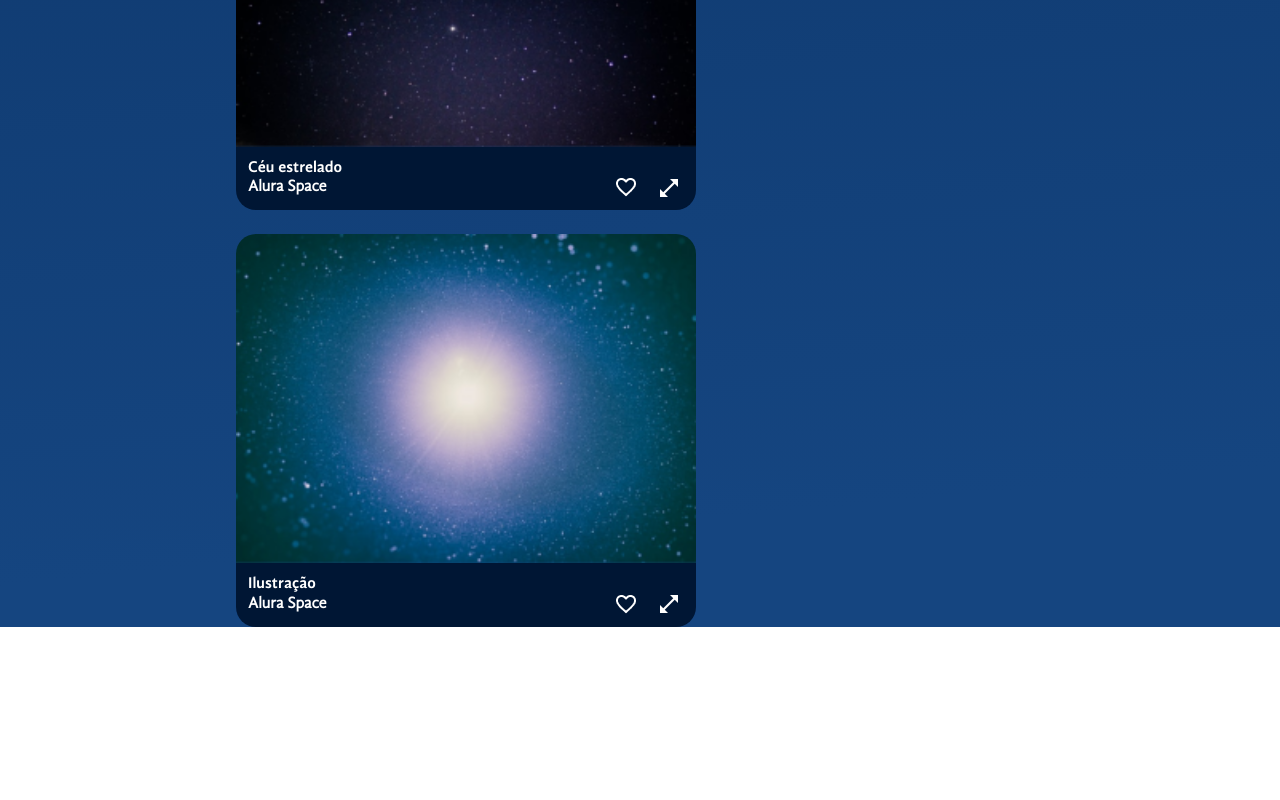
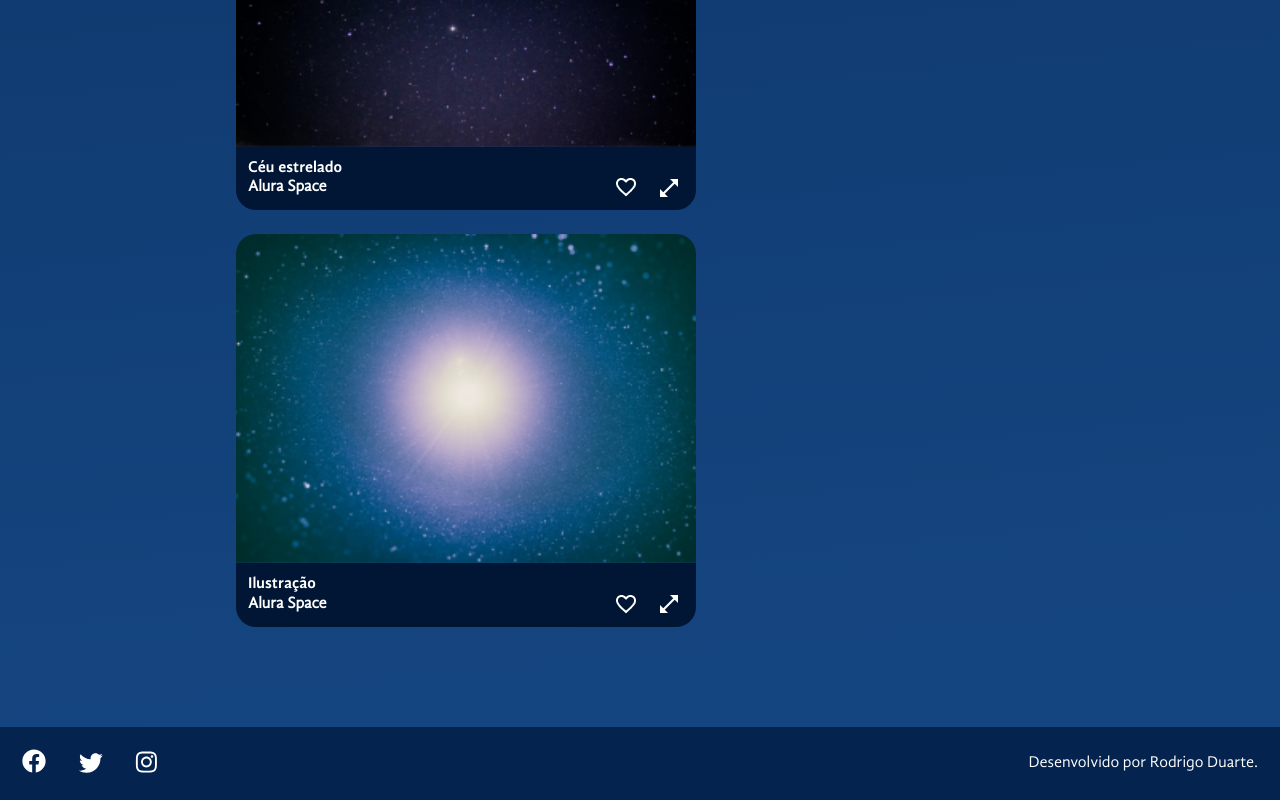
Before and after one commit to rodrigoduartesilva/space-app, a React (Vite) app: page / in a window 1280 px wide. Shown: the part 4235-5035 px from the top of the page. Before the commit the page ends 4862 px from the top, so only its background shows below. Built offline with nearby package versions, Linux system fonts and the light colour scheme.

Commit message:
feat: footer implementado

```diff
--- a/src/App.jsx
+++ b/src/App.jsx
@@ -8,6 +8,7 @@ import Galeria from "./components/Galeria";
 import fotos from './fotos.json';
 import { useState } from "react";
 import ModalZoom from "./components/ModalZoom";
+import Rodape from "./components/Rodape";
 
 const FundoGradiente = styled.div`
   background: linear-gradient(174.61deg, #041833 4.16%, #04244F 48%, #154580 96.76%);
@@ -68,6 +69,7 @@ const App = () => {
           </ConteudoGaleria>
         </MainContainer>
       </AppContainer>
+      <Rodape />
       <ModalZoom
         foto={fotoSelecionada}
         aoFechar={() => setFotoSelecionada(null)}
--- /dev/null
+++ b/src/components/Rodape/index.jsx
@@ -0,0 +1,55 @@
+import { styled } from 'styled-components';
+
+const RodapeEstilizado = styled.footer`
+    display: flex;
+    justify-content: space-between;
+    align-items: center;
+    width: 100%;
+    margin-top: 100px;
+    background-color: #04244F;
+    padding: 22px;
+    box-sizing: border-box;
+`
+
+const IconeContainer = styled.ul`
+    margin: 0;
+    padding: 0;
+    list-style: none;
+    li {
+        display: inline-block;
+        margin-right: 32px;
+    }
+`
+
+const RodapeTexto = styled.p`
+    font-size: 16px;
+    color: white;
+    margin: 0;
+`
+
+function Rodape() {
+    return (
+        <RodapeEstilizado>
+            <IconeContainer>
+                <li>
+                    <a href="#">
+                        <img src="/imagens/sociais/facebook.svg" alt="" />
+                    </a>
+                </li>
+                <li>
+                    <a href="#">
+                        <img src="/imagens/sociais/twitter.svg" alt="" />
+                    </a>
+                </li>
+                <li>
+                    <a href="#">
+                        <img src="/imagens/sociais/instagram.svg" alt="" />
+                    </a>
+                </li>
+            </IconeContainer>
+            <RodapeTexto>Desenvolvido por Rodrigo Duarte.</RodapeTexto>
+        </RodapeEstilizado>
+    );
+}
+
+export default Rodape;
```
